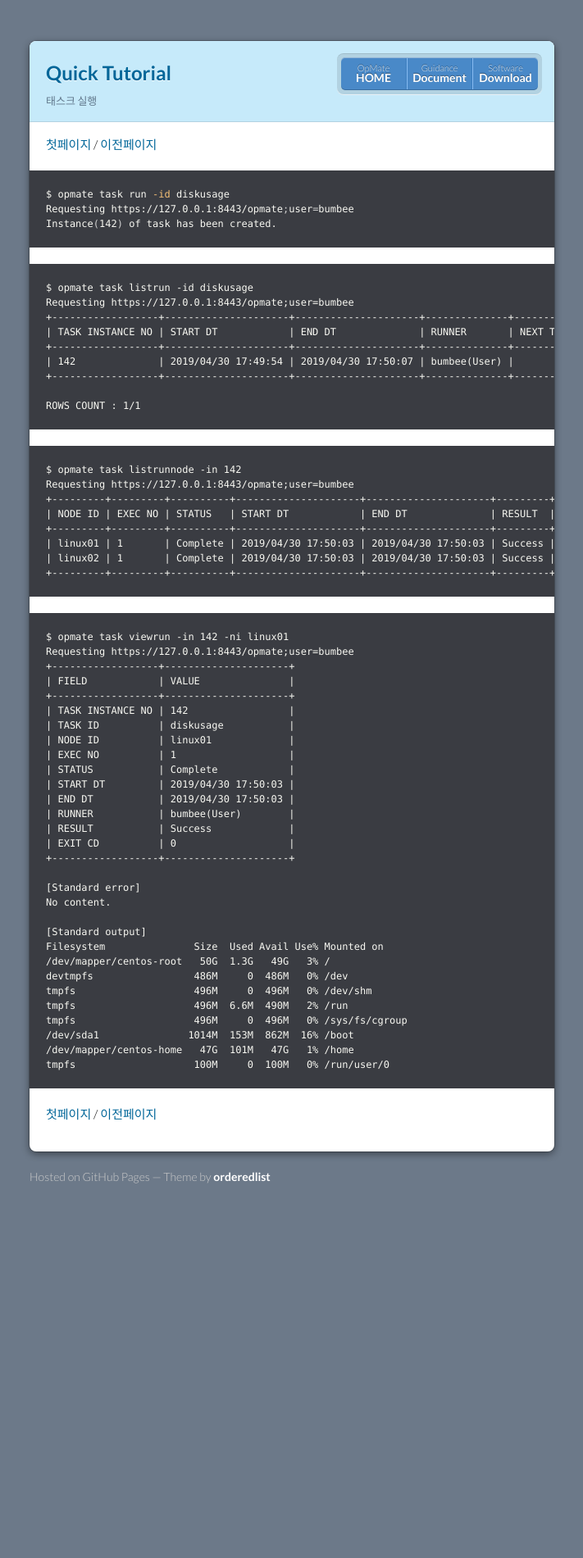
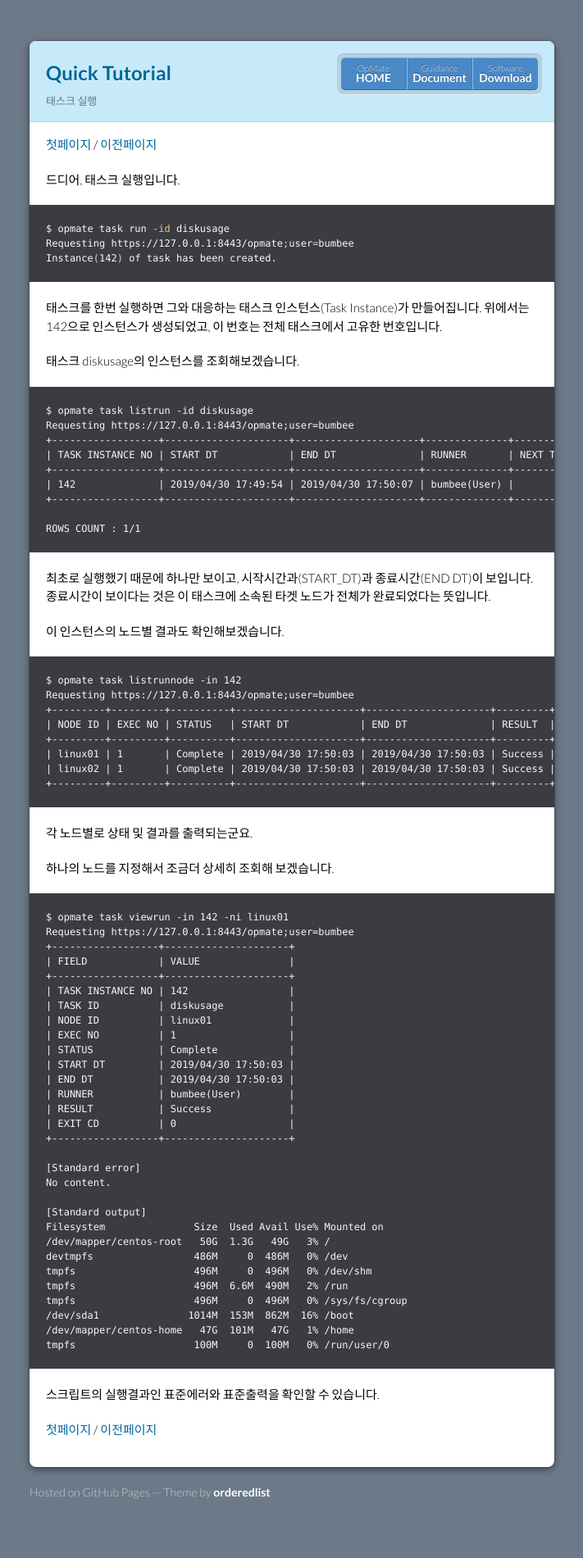
Before and after one commit to opmate/opmate.github.io, a Jekyll site: the page built from document/QuickTutorial6.md, in a window 1280 px wide. Shown: the whole page at 82% size, without its empty margins (284-995 px from the left). Built offline with Jekyll 4.4.1, drawn with Linux system fonts in a browser that asks for light colours; our own code applies the rules of GitHub Pages for plain Markdown files; a script that is not in the unit is left out; the repository's description, which GitHub fills in, is left out; before the commit the page ends 1516 px from its top, so only the background shows below that.

Commit message:
Update QuickTutorial6.md

````diff
--- a/document/QuickTutorial6.md
+++ b/document/QuickTutorial6.md
@@ -5,11 +5,18 @@ description: 태스크 실행
 
 [첫페이지](QuickTutorial.md) / [이전페이지](QuickTutorial5.md)
 
+드디어, 태스크 실행입니다.
+
 ```sh
 $ opmate task run -id diskusage
 Requesting https://127.0.0.1:8443/opmate;user=bumbee
 Instance(142) of task has been created.
 ```
+
+태스크를 한번 실행하면 그와 대응하는 태스크 인스턴스(Task Instance)가 만들어집니다.
+위에서는 142으로 인스턴스가 생성되었고, 이 번호는 전체 태스크에서 고유한 번호입니다.
+
+태스크 diskusage의 인스턴스를 조회해보겠습니다.
 
 ```
 $ opmate task listrun -id diskusage
@@ -23,6 +30,11 @@ Requesting https://127.0.0.1:8443/opmate;user=bumbee
 ROWS COUNT : 1/1
 ```
 
+최초로 실행했기 때문에 하나만 보이고, 시작시간과(START_DT)과 종료시간(END DT)이 보입니다.
+종료시간이 보이다는 것은 이 태스크에 소속된 타겟 노드가 전체가 완료되었다는 뜻입니다.
+
+이 인스턴스의 노드별 결과도 확인해보겠습니다.
+
 ```
 $ opmate task listrunnode -in 142
 Requesting https://127.0.0.1:8443/opmate;user=bumbee
@@ -33,6 +45,10 @@ Requesting https://127.0.0.1:8443/opmate;user=bumbee
 | linux02 | 1       | Complete | 2019/04/30 17:50:03 | 2019/04/30 17:50:03 | Success | 0       |
 +---------+---------+----------+---------------------+---------------------+---------+---------+
 ```
+
+각 노드별로 상태 및 결과를 출력되는군요.
+
+하나의 노드를 지정해서 조금더 상세히 조회해 보겠습니다.
 
 ```
 $ opmate task viewrun -in 142 -ni linux01
@@ -67,4 +83,6 @@ tmpfs                    496M     0  496M   0% /sys/fs/cgroup
 tmpfs                    100M     0  100M   0% /run/user/0
 ```
 
+스크립트의 실행결과인 표준에러와 표준출력을 확인할 수 있습니다.
+
 [첫페이지](QuickTutorial.md) / [이전페이지](QuickTutorial5.md)
````
